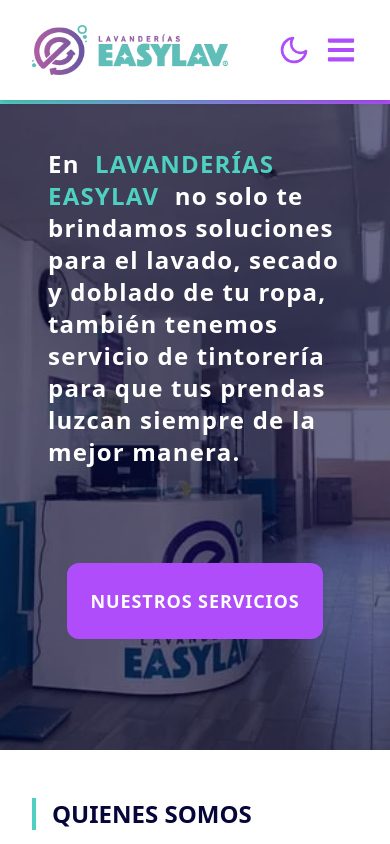
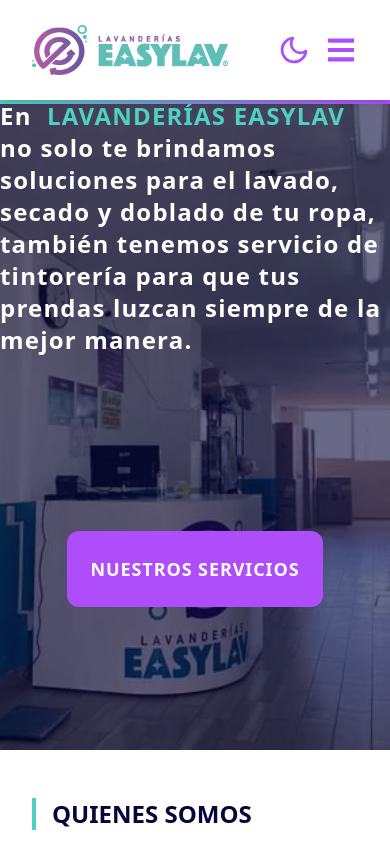
Before and after one commit to dspwebstudiomx/easylav-react, a React (Vite) app: page / in a window 390 px wide. Shown: the top 844 px of the page. Built offline with nearby package versions, Linux system fonts and the light colour scheme; no server answers.

Commit message:
refactor: optimiza la estructura del componente HeroInicioVideo para mejorar la reutilización de estilos

```diff
--- a/src/pages/inicio/components/HeroInicioVideo.jsx
+++ b/src/pages/inicio/components/HeroInicioVideo.jsx
@@ -15,6 +15,8 @@ import { Button, ButtonContainer, Container } from 'components';
 import Video from 'components/video/Video';
 import PropTypes from 'prop-types';
 import { useEffect, useState } from 'react';
+
+const height = 'h-[650px] sm:h-[100vh] md:h-[80vh] lg:h-[60vh]';
 
 // Estructura
 const HeroInicioVideo = () => {
@@ -35,11 +37,9 @@ const HeroInicioVideo = () => {
   }, []);
 
   return (
-    <section
-      id="inicio"
-      className="relative overflow-hidden w-full h-[650px] sm:h-[100vh] md:h-[80vh] lg:h-[90vh] flex items-center justify-center p-12">
+    <section id="inicio" className={`relative overflow-hidden w-full flex items-center justify-center ${height}`}>
       {/* Fondo: Video o Imagen Estática */}
-      <div className="absolute inset-0 z-0 w-full bg-dark left-0 h-[650px] sm:h-[70vh] md:h-[80vh] lg:h-[90vh]">
+      <div className={`absolute inset-0 z-0 w-full bg-dark left-0 ${height}`}>
         {isMobile ? (
           <img
             src={defaultImage}
@@ -61,10 +61,10 @@ const HeroInicioVideo = () => {
       </div>
 
       {/* Capa de opacidad */}
-      <div className="absolute top-0 inset-0 z-10 w-full bg-dark opacity-60 left-0 h-[650px] sm:h-[100vh] md:h-[80vh] lg:h-[90vh]"></div>
+      <div className={`absolute top-0 inset-0 z-10 w-full bg-dark opacity-60 left-0 ${height}`}></div>
 
       {/* Contenido */}
-      <Container className="relative z-20 flex flex-col gap-12 justify-center w-full h-full text-center sm:p-12">
+      <Container className="relative z-20 flex flex-col justify-center w-full h-full text-center sm:p-12 md:px-0">
         <h1 className="text-2xl md:text-3xl xl:text-4xl w-full sm:w-2/3 font-semibold tracking-wider text-light text-left">
           En <span className="mx-2 text-primary font-semibold">LAVANDERÍAS EASYLAV</span> no solo te brindamos
           soluciones para el lavado, secado y doblado de tu ropa, también tenemos servicio de tintorería para que tus
```
